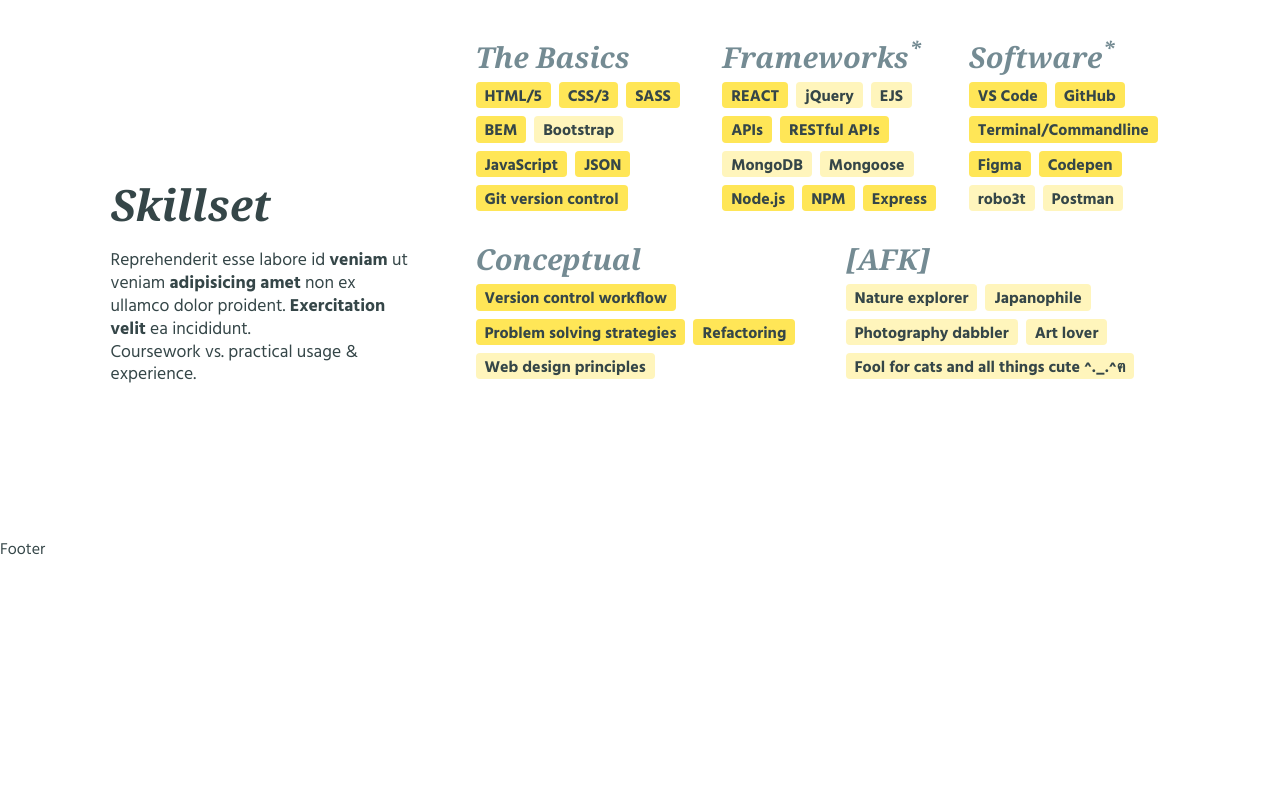
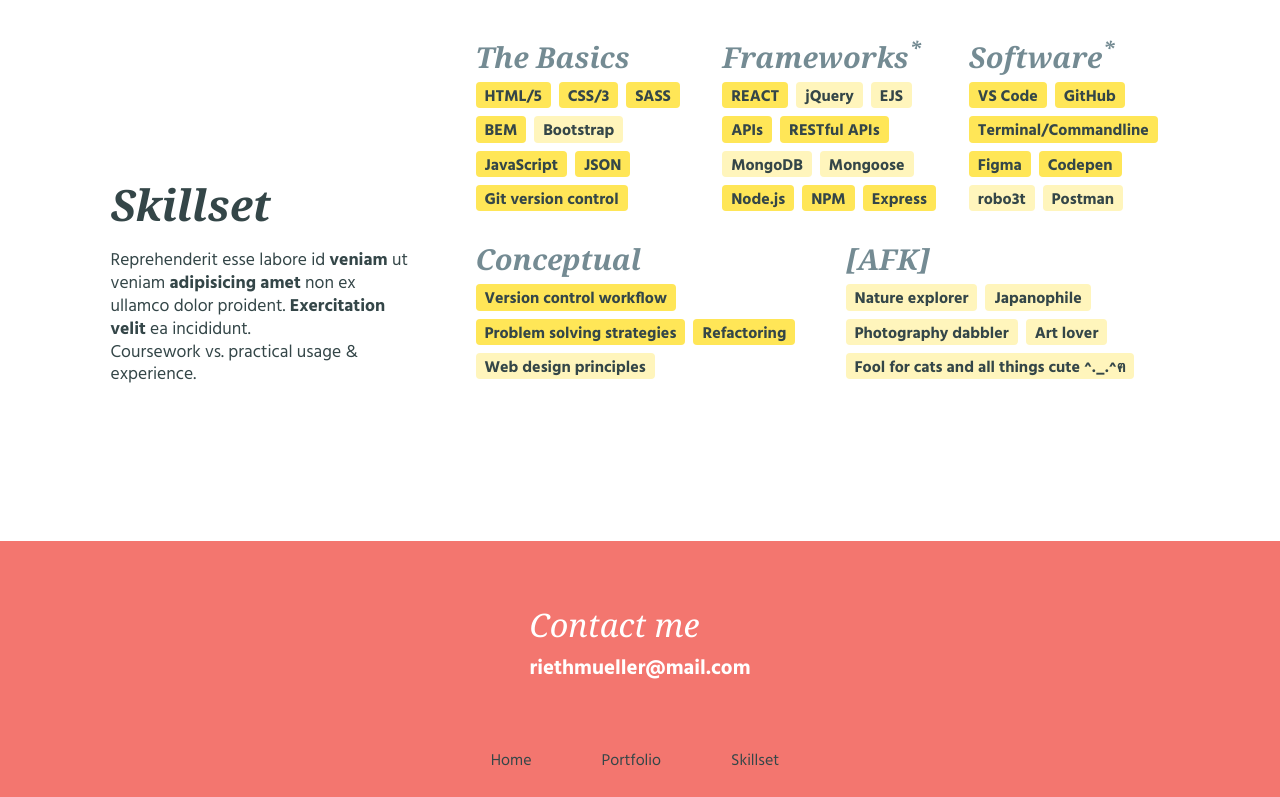
Before and after one commit to tanjanita/portfolio, a React (Create React App) app: page / in a window 1280 px wide. Shown: the part 2994-3791 px from the top of the page. Before the commit the page ends 3557 px from the top, so only its background shows below. Built offline with nearby package versions, Linux system fonts and the light colour scheme; a web font is replaced by a local one.

Commit message:
Closes #16 Footer: Code mobile layout

```diff
--- a/src/Footer.js
+++ b/src/Footer.js
@@ -1,7 +1,30 @@
 function Footer() {
   return (
-    <footer>
-      Footer
+    <footer className="footer">
+
+      <div className="contact">
+        <div className="contact__container">
+          <h3 className="contact__headline">Contact me</h3>
+          <a className="contact__link" href="mailto:riethmueller@mail.com">riethmueller@mail.com</a>
+        </div>
+      </div>
+
+      <div className="footer__navigation">
+        <div className="navigation-links gap">
+          <a className="navigation-links-item" href="#home">Home</a>
+          <a className="navigation-links-item" href="#portfolio">Portfolio</a>
+          <a className="navigation-links-item" href="#skillset">Skillset</a>
+        </div>
+      </div>
+
+      <div className="footer__bar">
+        <p className="footer__copyright">&copy; 2021 Tanja Riethm&uuml;ller</p>
+        <div className="footer__media-links">
+          <a className="footer__media-links-item" href="http://"><i class="fab fa-linkedin"></i></a>
+          <a className="footer__media-links-item" href="http://"><i class="fab fa-github-square"></i></a>
+        </div>
+      </div>
+
     </footer>
   );
 }
--- /dev/null
+++ b/src/styles/_footer.scss
@@ -0,0 +1,60 @@
+/*------------------ Footer ------------------*/
+.footer {
+  background-color: $colour-highlight-1;
+  text-align: center;
+
+  &__navigation {
+    padding: 0 2*$padding-sides $padding-sides;
+  }
+
+  &__bar {
+    padding: $padding-sides $padding-sides $padding-sides;
+    background-color: $colour-base-dark;
+
+    display: flex;
+    justify-content: space-between;
+    align-items: flex-end;
+  }
+
+  &__copyright {
+    color: $colour-base-medium-lighter;
+    font-size: $text-sm;
+  }
+
+  &__media-links {
+
+    &-item {
+      margin-left: 16px;
+      color: $colour-base-light;
+      font-size: 1.2em;
+    }
+  }
+}
+
+.contact {
+  padding: 2.5*$padding-sides 0 2*$padding-sides;
+
+  &__container {
+    text-align: left;
+    width: fit-content;
+    margin: 0 auto;
+  }
+
+  &__headline {
+    margin-bottom: .4em;
+    color: $colour-base-light;
+    font-weight: normal;
+  }
+
+  &__link {
+    color: $colour-base-light;
+    font-size: 1.3em;
+    font-weight: 700;
+
+  }
+}
+
+.gap {
+  justify-content: center;
+  column-gap: 20px;
+}
--- a/src/styles/_variables.scss
+++ b/src/styles/_variables.scss
@@ -3,6 +3,7 @@
 $colour-base-dark: #344648;
 $colour-base-dark-medium: #516369;
 $colour-base-medium: #748B93;
+$colour-base-medium-lighter: #92a9b1;
 $colour-base-medium-light: #cee0e2;
 $colour-base-light: #ffffff;
 $colour-highlight-1: #f3766f;
--- a/src/styles/styles.css
+++ b/src/styles/styles.css
@@ -424,7 +424,7 @@
   font-family: Hind, Verdana, Geneva, Tahoma, sans-serif;
   font-size: 100%;
   font-weight: 400;
-  color: #354648;
+  color: #344648;
 }
 
 .huge {
@@ -461,7 +461,7 @@
   font-family: "Source Serif Pro", Georgia, "Times New Roman", Times, serif;
   font-weight: 700;
   font-style: italic;
-  color: #354648;
+  color: #344648;
 }
 
 h1 {
@@ -698,16 +698,6 @@
   .subheading4 {
     font-size: 1.65rem;
   }
-}
-
-.text-small {
-  font-family: Hind, Verdana, Geneva, Tahoma, sans-serif;
-  font-size: 0.875rem;
-}
-
-.text-micro {
-  font-family: Hind, Verdana, Geneva, Tahoma, sans-serif;
-  font-size: 0.75rem;
 }
 
 /*------------------ Header ------------------*/
@@ -1024,7 +1014,7 @@
   position: relative;
   margin: 30px 0 80px;
   padding: 26px 26px;
-  background-color: #354648;
+  background-color: #344648;
   color: #ffffff;
   text-align: left;
 }
@@ -1133,7 +1123,7 @@
   padding: 6px 10px 4px;
   border-radius: 4px;
   background-color: #ffffff;
-  color: #354648;
+  color: #344648;
   font-weight: bold;
   white-space: nowrap;
   font-size: 0.875rem;
@@ -1148,7 +1138,7 @@
 @media only screen and (min-width: 768px) {
   .project__button {
     background-color: #ffffff;
-    color: #354648;
+    color: #344648;
     margin-right: 16px;
   }
 }
@@ -1357,7 +1347,7 @@
   margin: 0 8px 8px 0;
   padding: 6px 9px 2px;
   border-radius: 4px;
-  color: #354648;
+  color: #344648;
   font-family: Hind, Verdana, Geneva, Tahoma, sans-serif;
   font-size: .9em;
   font-weight: 700;
@@ -1373,4 +1363,71 @@
 .marker {
   background-color: #ffe657;
 }
+
+/*------------------ Footer ------------------*/
+.footer {
+  background-color: #f3766f;
+  text-align: center;
+}
+
+.footer__navigation {
+  padding: 0 52px 26px;
+}
+
+.footer__bar {
+  padding: 26px 26px 26px;
+  background-color: #344648;
+  display: -webkit-box;
+  display: -ms-flexbox;
+  display: flex;
+  -webkit-box-pack: justify;
+      -ms-flex-pack: justify;
+          justify-content: space-between;
+  -webkit-box-align: end;
+      -ms-flex-align: end;
+          align-items: flex-end;
+}
+
+.footer__copyright {
+  color: #92a9b1;
+  font-size: 0.875rem;
+}
+
+.footer__media-links-item {
+  margin-left: 16px;
+  color: #ffffff;
+  font-size: 1.2em;
+}
+
+.contact {
+  padding: 65px 0 52px;
+}
+
+.contact__container {
+  text-align: left;
+  width: -webkit-fit-content;
+  width: -moz-fit-content;
+  width: fit-content;
+  margin: 0 auto;
+}
+
+.contact__headline {
+  margin-bottom: .4em;
+  color: #ffffff;
+  font-weight: normal;
+}
+
+.contact__link {
+  color: #ffffff;
+  font-size: 1.3em;
+  font-weight: 700;
+}
+
+.gap {
+  -webkit-box-pack: center;
+      -ms-flex-pack: center;
+          justify-content: center;
+  -webkit-column-gap: 20px;
+          column-gap: 20px;
+}
 /*# sourceMappingURL=styles.css.map */
--- a/src/styles/styles.scss
+++ b/src/styles/styles.scss
@@ -13,3 +13,4 @@
 @import 'hero';
 @import 'portfolio';
 @import 'skills';
+@import 'footer';
```
Also changed, not shown: src/styles/_typography.scss (+0 -10 lines), 2 other files (tests, documents, lock files or other folders).
